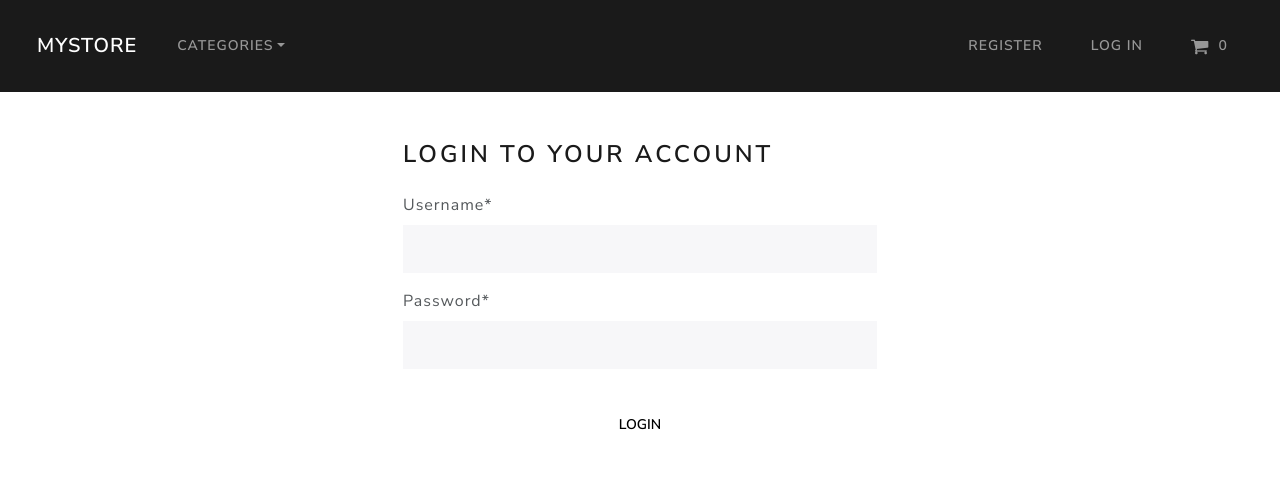
After one commit to egorpon/e-commerce-store, a Django app: page /account/login-user/ in a window 1280 px wide. The commit adds this page. Shown: the top 496 px of the page. Run offline with Django 5.2, Linux system fonts and the light colour scheme; data that the repository does not hold is empty; some libraries are stand-ins or nearby versions.

Commit message:
add login and logout forms, views and style templates

```diff
--- a/account/forms.py
+++ b/account/forms.py
@@ -1,27 +1,32 @@
-from django.contrib.auth.forms import UserCreationForm
+from django.contrib.auth.forms import UserCreationForm, AuthenticationForm
 from django.contrib.auth.models import User
 from django import forms
+from django.forms.widgets import PasswordInput, TextInput
 
 
 class CreateUserForm(UserCreationForm):
-
     class Meta:
         model = User
-        fields = ['username', 'email', 'password1', 'password2']
-
+        fields = ["username", "email", "password1", "password2"]
 
     def __init__(self, *args, **kwargs):
         super().__init__(*args, **kwargs)
-        self.fields['email'].required = True
+        self.fields["email"].required = True
 
     def clean_email(self):
-
-        email = self.cleaned_data.get('email')
+        email = self.cleaned_data.get("email")
 
         if User.objects.filter(email=email).exists():
-            raise forms.ValidationError('This email has already been used')
+            raise forms.ValidationError("This email has already been used")
 
-        if len(email)>350:
-            raise forms.ValidationError('Your email is too long')
+        if len(email) > 350:
+            raise forms.ValidationError("Your email is too long")
 
         return email
+
+
+
+class LoginUserForm(AuthenticationForm):
+
+    username = forms.CharField(widget=TextInput())
+    password = forms.CharField(widget=PasswordInput())
--- a/account/templates/account/dashboard.html
+++ b/account/templates/account/dashboard.html
@@ -0,0 +1,2 @@
+<h1>THIS IS THE DASHBOARD</h1>
+<a role="button" class="nav-link" href="{% url 'logout_user' %}">Logout</a>
--- /dev/null
+++ b/account/templates/account/login_user.html
@@ -0,0 +1,26 @@
+{% include 'store/base.html' %}
+{% load static %}
+{% load crispy_forms_tags %}
+{% block content %}
+    <section class="container">
+      <div class="row justify-content-center">
+        <div class="col-12 col-lg-6 col-md-8 p-5">
+          <div class="mb-4">
+            <h3>Login to your account</h3>
+          </div>
+
+          <form action="" method="post">
+            {% csrf_token %}
+            {{ form.username|as_crispy_field }}
+            {{ form.password|as_crispy_field }}
+            {% if form.non_field_errors %}
+              <div class="alert alert-danger my-3">
+              {{form.non_field_errors}}
+            </div>
+            {% endif %}
+            <button type="submit" class="btn btn-light w-100 mt-3">Login</button>
+          </form>
+        </div>
+      </div>
+    </section>
+{% endblock %}
--- a/account/templates/account/registration/email-verification.html
+++ b/account/templates/account/registration/email-verification.html
@@ -1,5 +1,6 @@
 {% autoescape off %}
-Hi, Thank you for registration on our website. Please be so
-kind as to verify your email by clicking the link below:
+Hi
+Thank you for registration on our website.
+Please, be so kind as to verify your email by clicking the link below:
 http://{{ domain }}{%url 'email_verification' uidb64=uid token=token %}
 {% endautoescape %}
--- a/account/urls.py
+++ b/account/urls.py
@@ -4,7 +4,9 @@ from . import views
 urlpatterns = [
     path("register/", view=views.register, name="register"),
     path(
-        "email-verification/<str:uidb64>/<str:token>/", view=views.email_verification, name="email_verification"
+        "email-verification/<str:uidb64>/<str:token>/",
+        view=views.email_verification,
+        name="email_verification",
     ),
     path(
         "email-verification-sent/",
@@ -21,4 +23,7 @@ urlpatterns = [
         view=views.email_verification_failed,
         name="email_verification_failed",
     ),
+    path("login-user/", view=views.login_user, name="login_user"),
+    path("logout-user/", views.logout_user, name="logout_user"),
+    path("dashboard/", view=views.dashboard, name="dashboard"),
 ]
--- a/account/views.py
+++ b/account/views.py
@@ -1,7 +1,7 @@
 from django.shortcuts import render, redirect
 from django.http import HttpResponse
 
-from .forms import CreateUserForm
+from .forms import CreateUserForm, LoginUserForm
 
 from django.contrib.sites.shortcuts import get_current_site
 
@@ -13,6 +13,9 @@ from django.contrib.auth.models import User
 from django.template.loader import render_to_string
 from django.utils.encoding import force_bytes, force_str
 from django.utils.http import urlsafe_base64_decode, urlsafe_base64_encode
+
+
+from django.contrib.auth import authenticate, login, logout
 
 
 def register(request):
@@ -71,3 +74,27 @@ def email_verification_success(request):
 
 def email_verification_failed(request):
     return render(request, "account/registration/email-verification-failed.html")
+
+
+def login_user(request):
+    form = LoginUserForm()
+    if request.method == "POST":
+        form = LoginUserForm(request, data=request.POST)
+        if form.is_valid():
+            user = form.get_user()
+            login(request, user)
+            return redirect("dashboard")
+        else:
+            print(form.non_field_errors())
+
+    context = {"form": form}
+    return render(request, "account/login_user.html", context=context)
+
+
+def logout_user(request):
+    logout(request)
+    return redirect("store")
+
+
+def dashboard(request):
+    return render(request, "account/dashboard.html")
--- a/store/templates/store/base.html
+++ b/store/templates/store/base.html
@@ -45,8 +45,9 @@
           <li class="nav-item">
             <a role="button" class="nav-link" href="{% url 'register' %}">Register</a>
           </li>
+
           <li class="nav-item">
-            <a role="button" class="nav-link" href="/">Log in</a>
+            <a role="button" class="nav-link" href="{% url 'login_user' %}">Log in</a>
           </li>
           <li class="nav-item">
             <a role="button" class="nav-link" href="{% url 'cart_summary' %}">
```
Also changed, not shown: account/templates/account/my-login.html (deleted).
